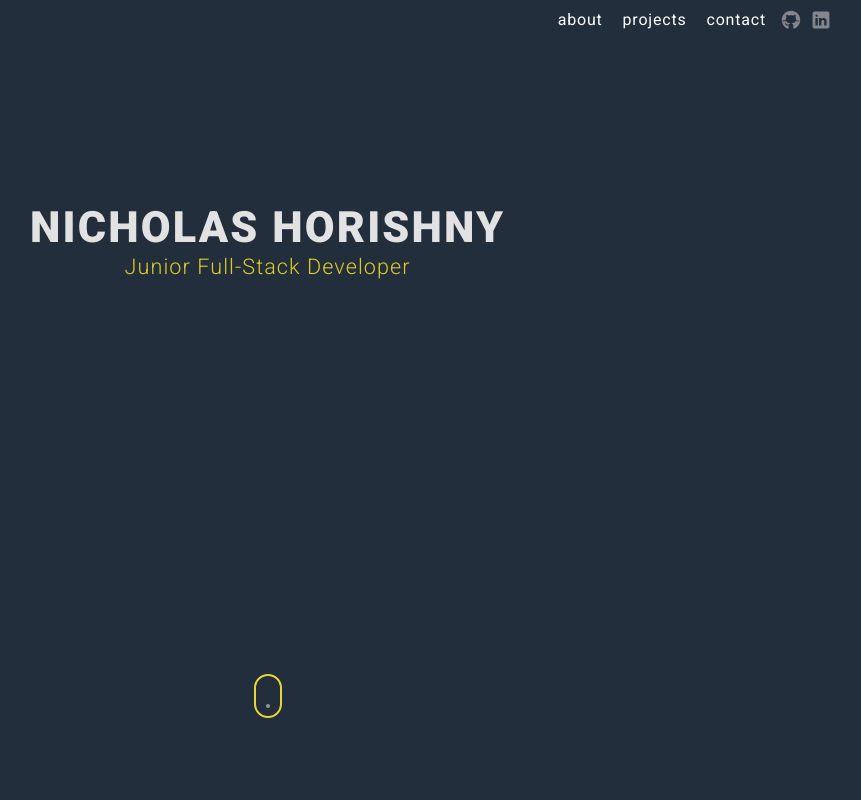
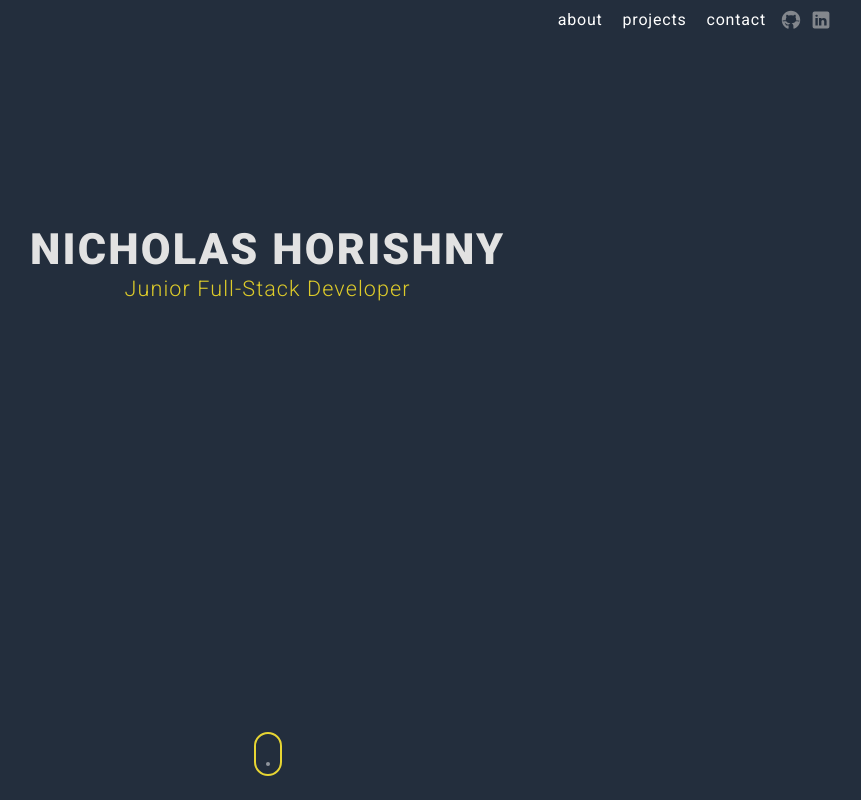
Before and after one commit to n335h/nmjhPortfolio, a React (Create React App) app: page / in a window 1280 px wide. Shown: the whole page, without its empty margins (372-1233 px from the left). Built offline with nearby package versions, Linux system fonts and the light colour scheme; grey boxes are pictures that could not be loaded.

Commit message:
landing mouse icon fix

```diff
--- a/src/components/pages/landing/landing.css
+++ b/src/components/pages/landing/landing.css
@@ -4,7 +4,7 @@
   flex-direction: column;
   justify-content: space-evenly;
   align-items: center;
-  height: 90vh;
+  height: 100vh;
   text-align: center;
   font-size: 18px;
   margin: 0;
@@ -26,7 +26,7 @@
   line-height: 1.2;
   color: #e2e2e2;
   margin:25vh;
-  padding-bottom: 1vh;
+  padding-bottom: 0vh;
 }
 
 .landing-page h3 {
--- a/src/components/pages/landing/landing.js
+++ b/src/components/pages/landing/landing.js
@@ -1,5 +1,6 @@
 import React, { useEffect, useState, useRef } from 'react';
 import './landing.css';
+
 
 const LandingPage = ({ handleScrollToNavbar }) => {
   const [showMouseIcon, setShowMouseIcon] = useState(true);
```
